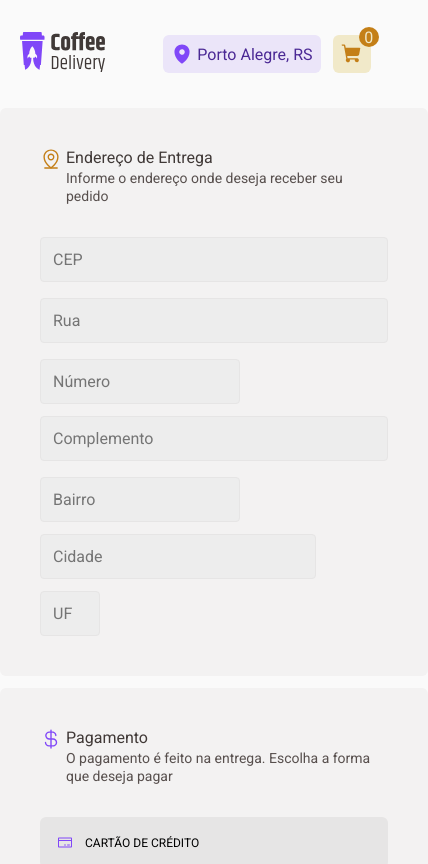
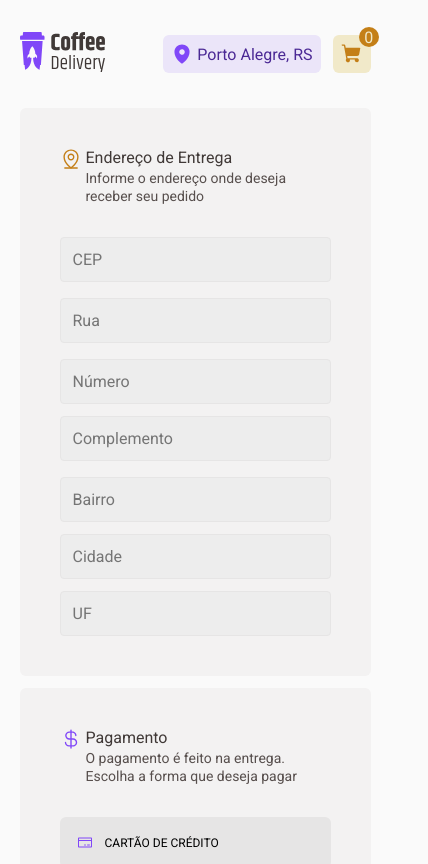
Before and after one commit to brunogallotte/coffe-delivery, a React (Vite) app: page /checkout in a window 390 px wide. Shown: the top 864 px of the page, 428 px wide, since content can reach past the window. Built offline with nearby package versions, Linux system fonts and the light colour scheme; the HTML template or start-up script is replaced by a standard one.

Commit message:
Fix: responsivity bug home page

```diff
--- a/src/components/Cart/styles.ts
+++ b/src/components/Cart/styles.ts
@@ -25,5 +25,4 @@ export const EmptyCart = styled.div`
         color: ${props => props.theme.baseSubtitle};
         text-decoration: none;
     }
-
 `
--- a/src/components/FormOrder/components/Input/styles.ts
+++ b/src/components/FormOrder/components/Input/styles.ts
@@ -1,4 +1,5 @@
 import styled from 'styled-components'
+import { breakpoints } from '../../../../styles/global'
 
 interface InputDataProps {
     width?: string
@@ -15,4 +16,8 @@ export const InputData = styled.input<InputDataProps>`
         outline: 0;
         border: 1px solid ${props => props.theme.yellowDark};
     }
+
+    @media (max-width: ${breakpoints.desktop}) {
+        width: 100%;
+    }
 `
--- a/src/components/FormOrder/styles.ts
+++ b/src/components/FormOrder/styles.ts
@@ -14,7 +14,6 @@ export const FormControl = styled.form`
 
     @media (max-width: ${breakpoints.desktop}) {
         grid-template-columns: 1fr;
-        max-width: 100%;
     }
 `
 
```
